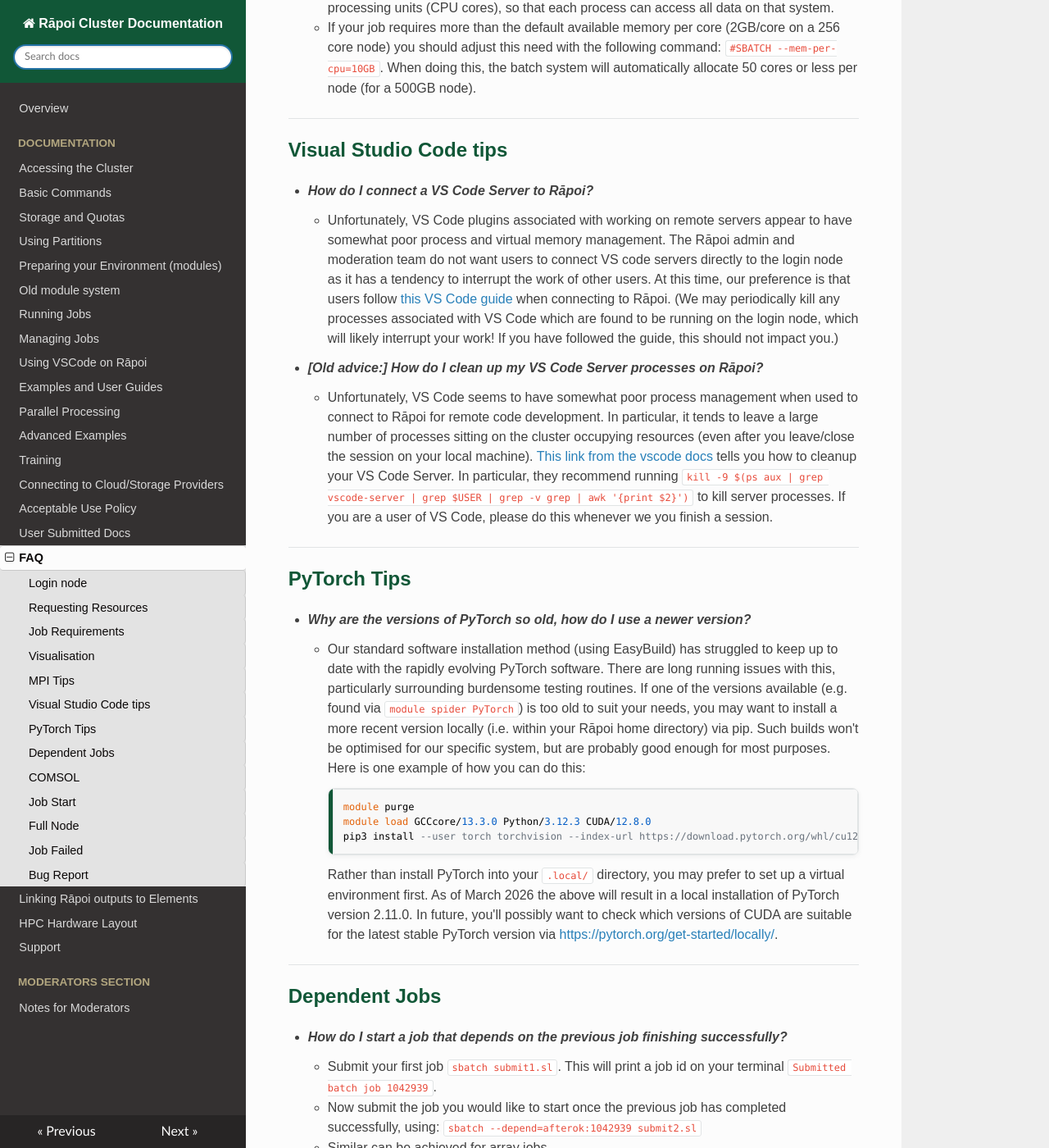
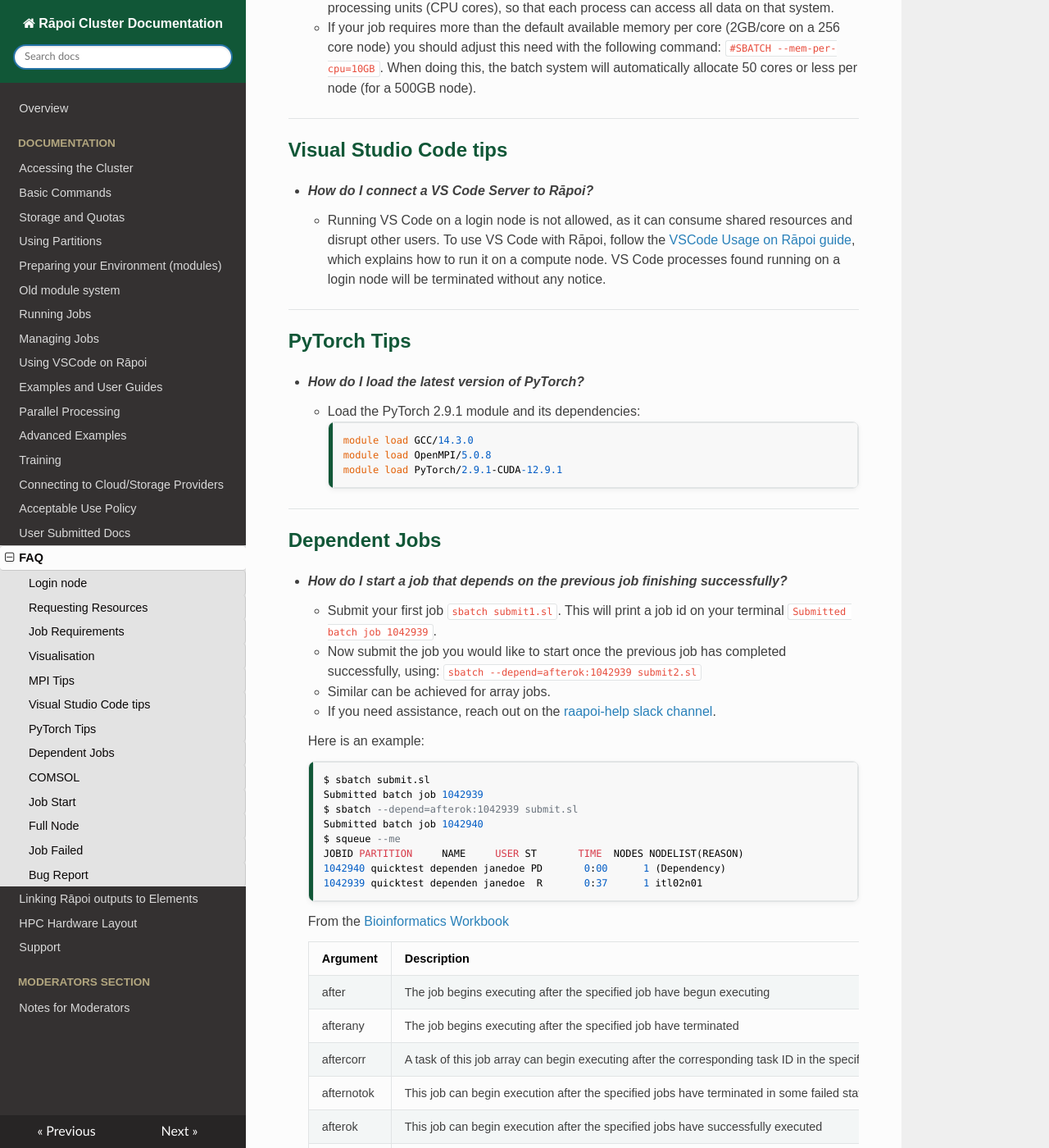
Before and after one commit to vuw-research-computing/raapoi-docs, an MkDocs documentation site: the page built from docs/faq.md, in a window 1280 px wide and 1400 px high, scrolled down 3437 px. Shown: the whole window at 82% size. Built offline with MkDocs 1.6.1, drawn with Linux system fonts in a browser that asks for light colours; nearby versions of some CDN libraries; some web fonts are replaced; a script that is not in the unit is left out.

Commit message:
Pytorch update

````diff
--- a/docs/faq.md
+++ b/docs/faq.md
@@ -88,25 +88,20 @@
 
 ## Visual Studio Code tips
 * **_How do I connect a VS Code Server to Rāpoi?_**
-    * Unfortunately, VS Code plugins associated with working on remote servers appear to have somewhat poor process and virtual memory management. The Rāpoi admin and moderation team do not want users to connect VS code servers directly to the login node as it has a tendency to interrupt the work of other users. At this time, our preference is that users follow [this VS Code guide](https://vuw-research-computing.github.io/raapoi-docs/usersub/#vscode) when connecting to Rāpoi. (We may periodically kill any processes associated with VS Code which are found to be running on the login node, which will likely interrupt your work! If you have followed the guide, this should not impact you.)
-
-* **_[Old advice:] How do I clean up my VS Code Server processes on Rāpoi?_**
-    * Unfortunately, VS Code seems to have somewhat poor process management when used to connect to Rāpoi for remote code development. In particular, it tends to leave a large number of processes sitting on the cluster occupying resources (even after you leave/close the session on your local machine). [This link from the vscode docs](https://code.visualstudio.com/docs/remote/troubleshooting#_cleaning-up-the-vs-code-server-on-the-remote) tells you how to cleanup your VS Code Server. In particular, they recommend running `kill -9 $(ps aux | grep vscode-server | grep $USER | grep -v grep | awk '{print $2}')` to kill server processes. If you are a user of VS Code, please do this whenever we you finish a session.
-
+    * Running VS Code on a login node is not allowed, as it can consume shared resources and disrupt other users. To use VS Code with Rāpoi, follow the [VSCode Usage on Rāpoi guide](vscode_on_raapoi.md), which explains how to run it on a compute node. VS Code processes found running on a login node will be terminated without any notice.
 
 
 ---
 
 
 ## PyTorch Tips
-* **_Why are the versions of PyTorch so old, how do I use a newer version?_**
-    * Our standard software installation method (using EasyBuild) has struggled to keep up to date with the rapidly evolving PyTorch software. There are long running issues with this, particularly surrounding burdensome testing routines. If one of the versions available (e.g. found via `module spider PyTorch`) is too old to suit your needs, you may want to install a more recent version locally (i.e. within your Rāpoi home directory) via pip. Such builds won't be optimised for our specific system, but are probably good enough for most purposes. Here is one example of how you can do this:
+* **_How do I load the latest version of PyTorch?_**
+    * Load the PyTorch 2.9.1 module and its dependencies:
     ```
-    module purge
-    module load GCCcore/13.3.0 Python/3.12.3 CUDA/12.8.0
-    pip3 install --user torch torchvision --index-url https://download.pytorch.org/whl/cu128
+    module load GCC/14.3.0
+    module load OpenMPI/5.0.8
+    module load PyTorch/2.9.1-CUDA-12.9.1
     ```
-Rather than install PyTorch into your `.local/` directory, you may prefer to set up a virtual environment first. As of March 2026 the above will result in a local installation of PyTorch version 2.11.0. In future, you'll possibly want to check which versions of CUDA are suitable for the latest stable PyTorch version via [https://pytorch.org/get-started/locally/](https://pytorch.org/get-started/locally/).
 
 ---
 
````
